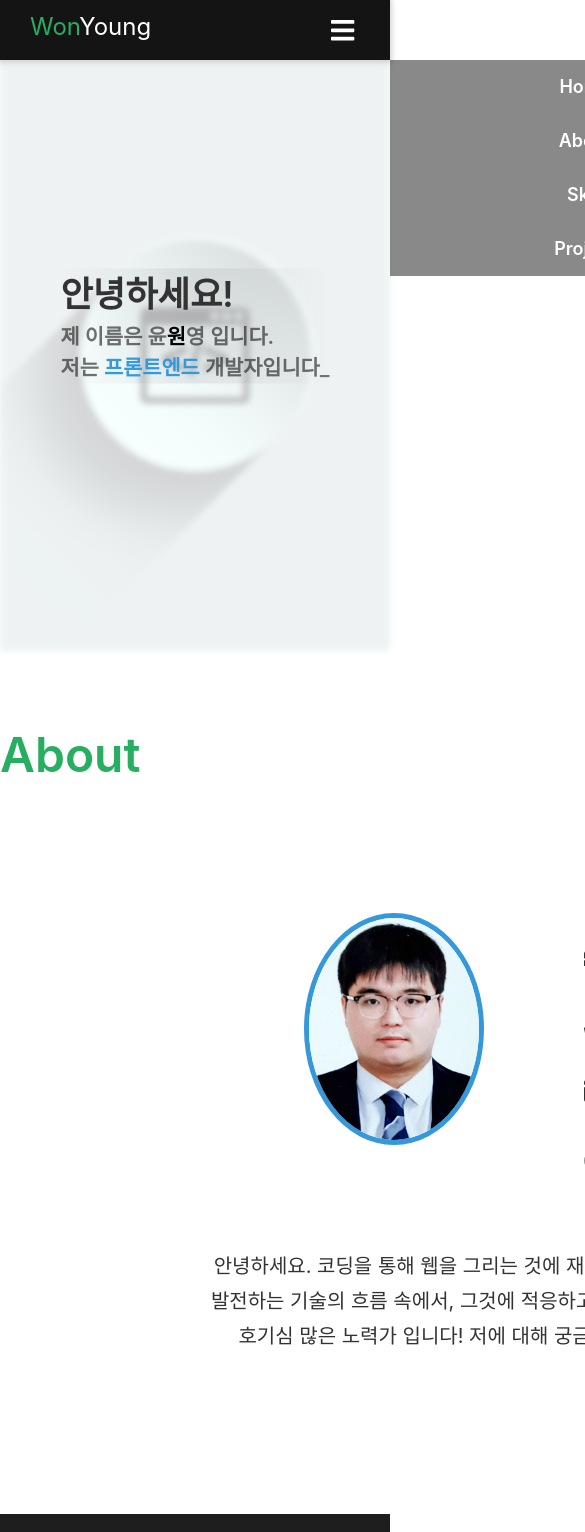
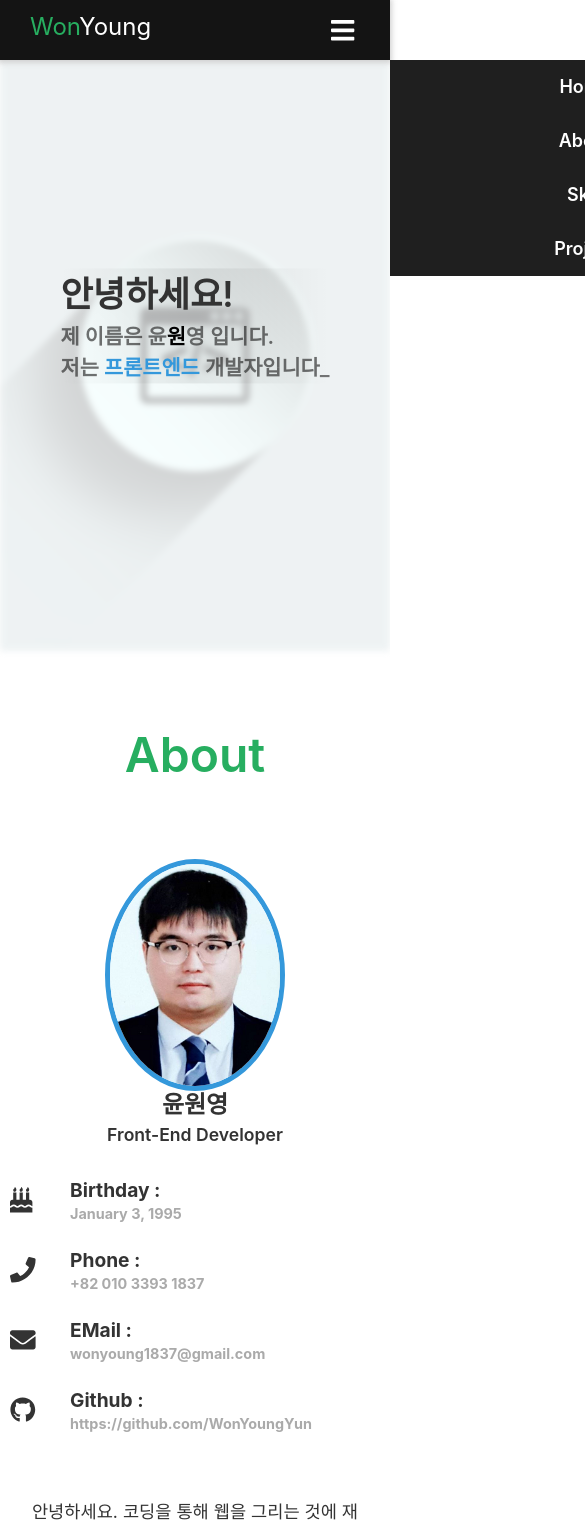
Before and after one commit to WonYoungYun/myportfolio, a React (Create React App) app: page / in a window 390 px wide. Shown: the top 1532 px of the page, 585 px wide, since content can reach past the window. Built offline with nearby package versions, Linux system fonts and the light colour scheme.

Commit message:
About 반응형

```diff
--- a/src/components/Header/HeaderPresenter.js
+++ b/src/components/Header/HeaderPresenter.js
@@ -79,8 +79,12 @@ const Item = styled.li`
         display:block;
         width: 100%;
         border-bottom: none;
-        background-color: rgba(20,20,20, .5);
+        background-color: rgba(20,20,20, .95);
         text-align:center;
+        &:hover{
+            color:#fff;
+            background-color: rgba(50,50,50, .95);
+        }
     }
 
 `;
--- a/src/components/Section/About.js
+++ b/src/components/Section/About.js
@@ -8,13 +8,18 @@ const Container = styled.article`
     width: 1200px;
     margin: 0 auto;
     padding: 80px 0 ;
-
+    @media(max-width: 994px){
+        width:100%;
+    }
 `;
 
 const Title = styled.h2`
-    font-size: 48px;
+    font-size: 3rem;
     font-weight: 600;
     color: #27ae60;
+    @media(max-width: 994px){
+        text-align:center;
+    }
 `;
 const Content = styled.div`
     margin: 80px 0 ;
@@ -25,11 +30,18 @@ const Profile = styled.div`
     display:flex;
     align-items:center;
     justify-content:center;
+    @media(max-width: 994px){
+        display:block;
+    }
 `;
 
 const ProfileText = styled.div`
     margin-left: 100px;
     text-align: left;
+    @media(max-width: 994px){
+        margin: 0;
+        text-align:center;
+    }
 `;
 
 const ProfileImg = styled.img`
@@ -39,20 +51,30 @@ const ProfileImg = styled.img`
 `;
 
 const ProfileTitle = styled.h3`
-    font-size: 24px;
+    font-size: 1.5rem;
     font-weight: 600;
+
 `;
 
 const ProfileSubtitle = styled.p`
-    font-size: 18px;
+    font-size: 1.1rem;
     font-weight: 600;
     line-height:2;
+
 `;
 
 const ProfileDetail = styled.ul`
     margin-top: 10px;
-    font-size: 15px;
+    font-size: .8rem;
     font-weight:700;
+    @media(min-width:540px) and (max-width: 994px){
+        text-align:left;
+        padding-left: 100px;
+    }
+    @media(max-width:540px){
+        text-align:left;
+        padding: 15px 0 0 10px;
+    }
 
 `;
 
@@ -64,7 +86,7 @@ const ProfileItem = styled.li`
 `;
 
 const ItemTitle = styled.h4`
-    font-size: 18px;
+    font-size: 1.2rem;
     color: #333;
 `;
 const ItemIcon = styled.span`
@@ -76,7 +98,11 @@ const ItemIcon = styled.span`
 `;
 const Itemtxt = styled.div`
     color: #aaa;
-    line-height:1.2;
+    line-height:1.4;
+    font-size: 1rem;
+    @media(max-width:540px){
+        font-size: .9rem;
+    }
 `;
 
 const ItemLink = styled.a`
@@ -88,10 +114,12 @@ const ItemLink = styled.a`
 
 const MyIntro = styled.div`
     margin-top: 50px;
-    font-size:20px;
+    font-size:1.25rem;
     padding: 0 30px;
     line-height: 1.75;
-
+    @media(max-width:540px){
+        font-size: 1.1rem;
+    }
 `;
 
 export default () => (
```
